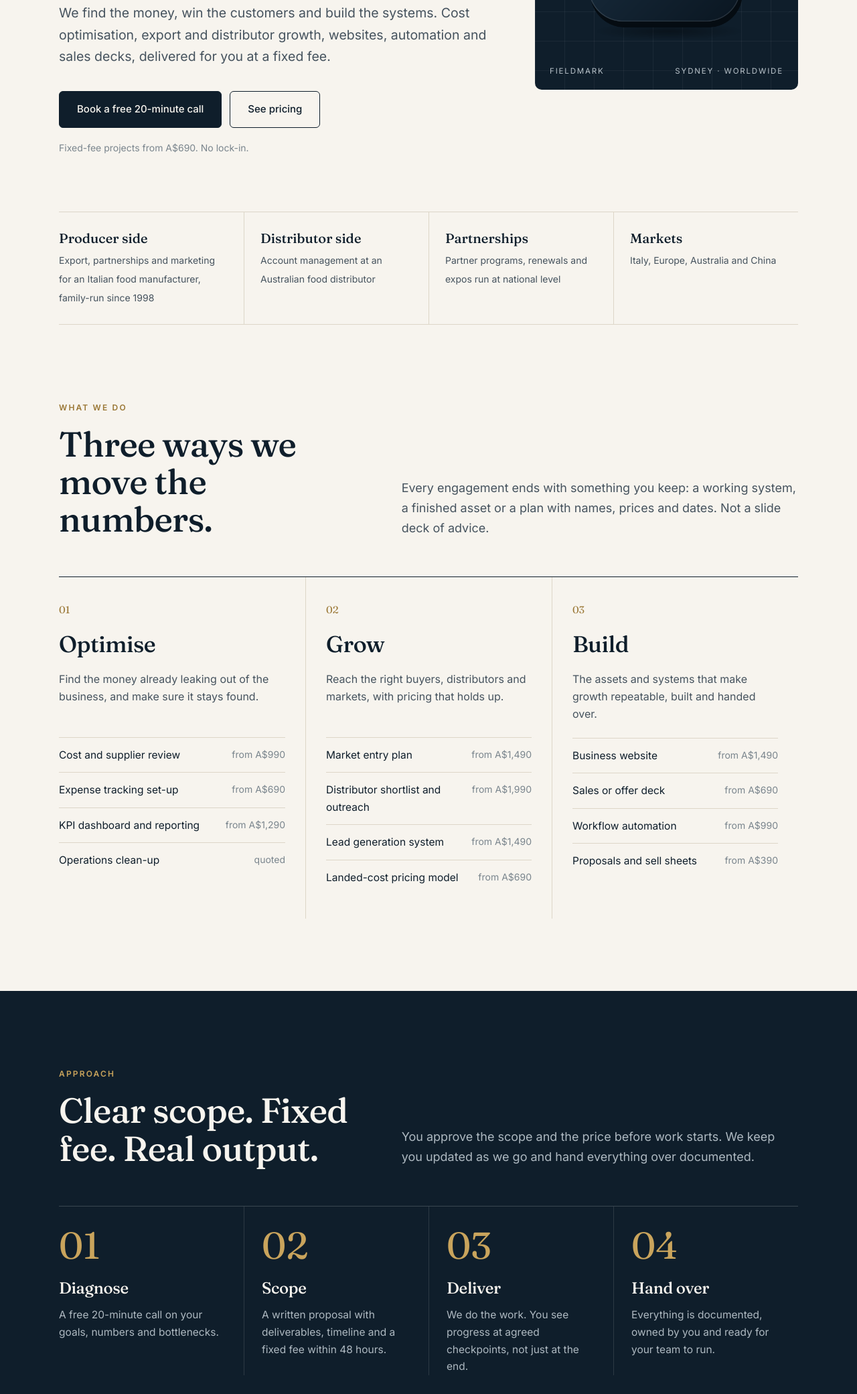
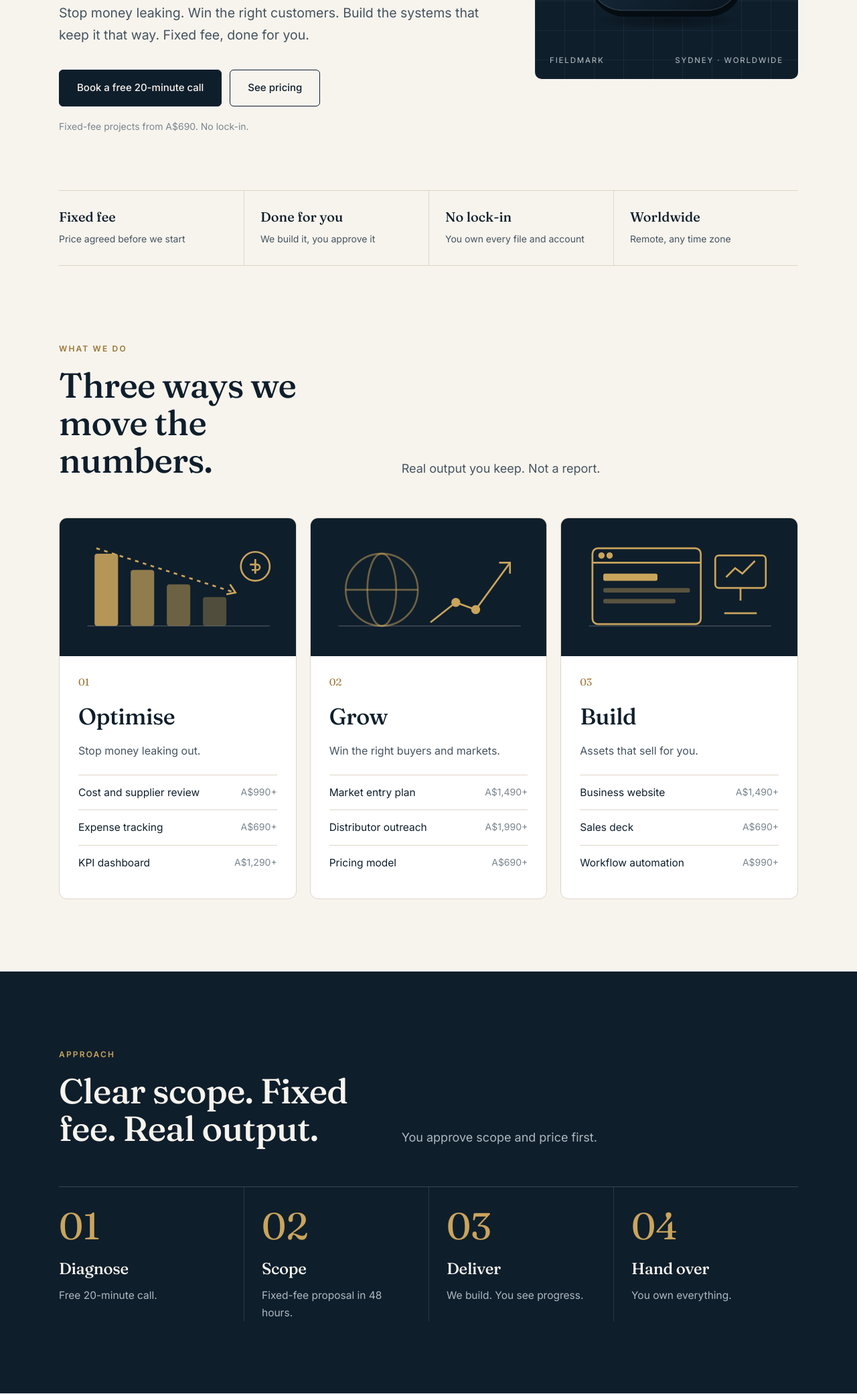
Before and after one commit to vitmoramarco-boop/fieldmark-site, a plain HTML site: page index.html in a window 1280 px wide. Shown: the part 558-2640 px from the top of the page at 67% size. Drawn offline with Linux system fonts and the light colour scheme.

Commit message:
Faceless, shorter copy, visual pillars, accurate EMDG note
Co-Authored-By: Claude Opus 5.5 <noreply@anthropic.com>
Claude-Session: https://claude.ai/code/session_01M36afrGRZppA4tDur81SKB

```diff
--- a/index.html
+++ b/index.html
@@ -4,21 +4,20 @@
 <meta charset="utf-8">
 <meta name="viewport" content="width=device-width, initial-scale=1">
 <title>Fieldmark Consultancy | The operating partner for growing businesses</title>
-<meta name="description" content="Fieldmark Consultancy helps growing businesses find the money, win the customers and build the systems: cost optimisation, KPI reporting, export and distributor growth, websites, automation and sales decks. Fixed fees from A$690.">
-<meta name="author" content="Antonio Moramarco">
+<meta name="description" content="Fieldmark Consultancy helps growing businesses stop money leaking, win the right customers and build the systems: cost optimisation, KPI reporting, export and distributor growth, websites, automation and sales decks. Fixed fees from A$690.">
 <link rel="canonical" href="https://fieldmarkconsultancy.com/">
 <link rel="icon" href="assets/mark.svg" type="image/svg+xml">
 <link rel="apple-touch-icon" href="assets/mark-512.png">
 <meta property="og:type" content="website">
 <meta property="og:title" content="Fieldmark Consultancy">
-<meta property="og:description" content="The operating partner for growing businesses. We find the money, win the customers and build the systems.">
+<meta property="og:description" content="The operating partner for growing businesses. Stop money leaking, win the right customers, build the systems.">
 <meta property="og:url" content="https://fieldmarkconsultancy.com/">
 <meta property="og:image" content="https://fieldmarkconsultancy.com/assets/og.png">
 <meta name="twitter:card" content="summary_large_image">
 <link rel="preconnect" href="https://fonts.googleapis.com"><link rel="preconnect" href="https://fonts.gstatic.com" crossorigin>
 <link href="https://fonts.googleapis.com/css2?family=Fraunces:opsz,wght@9..144,400;9..144,500;9..144,600&family=Inter:wght@400;500;600&display=swap" rel="stylesheet">
 <script type="application/ld+json">
-{"@context":"https://schema.org","@type":"ProfessionalService","name":"Fieldmark Consultancy","url":"https://fieldmarkconsultancy.com/","email":"hello@fieldmarkconsultancy.com","logo":"https://fieldmarkconsultancy.com/assets/mark-512.png","founder":{"@type":"Person","name":"Antonio Moramarco"},"areaServed":"Worldwide","priceRange":"A$690 - A$4,900","address":{"@type":"PostalAddress","addressLocality":"Sydney","addressRegion":"NSW","addressCountry":"AU"},"sameAs":["https://www.linkedin.com/company/fieldmark-consultancy"]}
+{"@context":"https://schema.org","@type":"ProfessionalService","name":"Fieldmark Consultancy","url":"https://fieldmarkconsultancy.com/","email":"hello@fieldmarkconsultancy.com","logo":"https://fieldmarkconsultancy.com/assets/mark-512.png","areaServed":"Worldwide","priceRange":"A$690 - A$4,900","address":{"@type":"PostalAddress","addressLocality":"Sydney","addressRegion":"NSW","addressCountry":"AU"},"sameAs":["https://www.linkedin.com/company/fieldmark-consultancy"]}
 </script>
 <style>
 :root{--paper:#F7F4EE;--ink:#0F1E2B;--ink2:#46535E;--mut:#7A858D;--brass:#9A7735;--brass2:#C9A45C;--line:#DDD6C8;--r:6px}
@@ -62,12 +61,12 @@ section{padding:108px 0}
 .head{display:grid;grid-template-columns:1fr 1.3fr;gap:56px;margin-bottom:58px;align-items:end}
 h2{font-size:clamp(32px,4.2vw,52px);line-height:1.08;margin-top:14px}
 .head p{color:var(--ink2);font-size:18px}
-.pillars{display:grid;grid-template-columns:repeat(3,1fr);border-top:1px solid var(--ink)}
-.pillar{padding:34px 30px 36px 0}
-.pillar+.pillar{padding-left:30px;border-left:1px solid var(--line)}
+.pillars{display:grid;grid-template-columns:repeat(3,1fr);gap:20px}
+.pillar{background:#fff;border:1px solid var(--line);border-radius:12px;padding:0 28px 28px;overflow:hidden;transition:transform .3s,box-shadow .3s}.pillar:hover{transform:translateY(-4px);box-shadow:0 24px 50px -30px rgba(15,30,43,.5)}.viz{margin:0 -28px 24px;background:var(--ink);padding:26px 28px 18px}.viz svg{width:100%;height:auto;display:block}
+
 .pillar .no{font-family:Fraunces,serif;font-size:15px;color:var(--brass)}
 .pillar h3{font-size:34px;margin:10px 0}
-.pillar>p{color:var(--ink2);font-size:16px;min-height:78px}
+.pillar>p{color:var(--ink2);font-size:16px}
 .pillar ul{list-style:none;margin-top:22px}
 .pillar li{padding:13px 0;border-top:1px solid var(--line);font-size:15.5px;display:flex;justify-content:space-between;gap:12px}
 .pillar li span{color:var(--mut);font-size:14px;white-space:nowrap}
@@ -124,7 +123,7 @@ footer .wrap{display:flex;justify-content:space-between;align-items:center;flex-
 footer nav{display:flex;gap:24px}footer a{text-decoration:none}footer a:hover{color:var(--ink)}
 .fade{opacity:0;transform:translateY(16px);transition:opacity .9s ease,transform .9s ease}
 .fade.in{opacity:1;transform:none}
-@media(max-width:960px){.hero,.head,.founder,.faq,.contact{grid-template-columns:1fr}.hero-art{max-width:420px}.pillars,.packs{grid-template-columns:1fr}.pillar,.pillar+.pillar{padding:30px 0;border-left:0;border-top:1px solid var(--line)}.pillar>p{min-height:0}.steps,.creds{grid-template-columns:1fr 1fr}.step,.step+.step{padding:26px 20px 26px 0;border-left:0}.creds div,.creds div+div{padding:20px 16px 20px 0;border-left:0}.nav ul{display:none}}
+@media(max-width:960px){.hero,.head,.founder,.faq,.contact{grid-template-columns:1fr}.hero-art{max-width:420px}.pillars,.packs{grid-template-columns:1fr}.steps,.creds{grid-template-columns:1fr 1fr}.step,.step+.step{padding:26px 20px 26px 0;border-left:0}.creds div,.creds div+div{padding:20px 16px 20px 0;border-left:0}.nav ul{display:none}}
 @media(max-width:560px){.wrap{padding:0 20px}.hero{padding:52px 0 60px}section{padding:72px 0}.steps,.creds{grid-template-columns:1fr}.cv li{grid-template-columns:1fr;gap:4px}.nav .btn{padding:11px 16px;font-size:14px}.brand small{display:none}}
 @media(prefers-reduced-motion:reduce){.fade{opacity:1;transform:none;transition:none}html{scroll-behavior:auto}}
 </style>
@@ -133,7 +132,7 @@ footer nav{display:flex;gap:24px}footer a{text-decoration:none}footer a:hover{co
 <a class="skip" href="#main">Skip to content</a>
 <header><div class="wrap nav">
 <a class="brand" href="#top" aria-label="Fieldmark Consultancy home"><img src="assets/mark.svg" alt="" width="38" height="38"><span><b>Fieldmark</b><small>Consultancy</small></span></a>
-<nav aria-label="Main"><ul><li><a href="#services">Services</a></li><li><a href="#approach">Approach</a></li><li><a href="#founder">Founder</a></li><li><a href="#pricing">Pricing</a></li><li><a href="#faq">FAQ</a></li></ul></nav>
+<nav aria-label="Main"><ul><li><a href="#services">Services</a></li><li><a href="#approach">Approach</a></li><li><a href="#pricing">Pricing</a></li><li><a href="#faq">FAQ</a></li></ul></nav>
 <a class="btn" href="#contact">Book a call</a>
 </div></header>
 
@@ -143,67 +142,55 @@ footer nav{display:flex;gap:24px}footer a{text-decoration:none}footer a:hover{co
 <div>
 <span class="kicker">Business growth consultancy &middot; International</span>
 <h1>The operating partner for <em>growing</em> businesses.</h1>
-<p class="lead">We find the money, win the customers and build the systems. Cost optimisation, export and distributor growth, websites, automation and sales decks, delivered for you at a fixed fee.</p>
+<p class="lead">Stop money leaking. Win the right customers. Build the systems that keep it that way. Fixed fee, done for you.</p>
 <div class="cta"><a class="btn" href="#contact">Book a free 20-minute call</a><a class="btn line" href="#pricing">See pricing</a></div>
 <p class="note">Fixed-fee projects from A$690. No lock-in.</p>
 </div>
 <div class="hero-art" aria-hidden="true"><img src="assets/mark-3d.png" alt="" width="1024" height="1024"><div class="cap"><span>Fieldmark</span><span>Sydney &middot; Worldwide</span></div></div>
 </div>
 <div class="creds fade">
-<div><b>Producer side</b><span>Export, partnerships and marketing for an Italian food manufacturer, family-run since 1998</span></div>
-<div><b>Distributor side</b><span>Account management at an Australian food distributor</span></div>
-<div><b>Partnerships</b><span>Partner programs, renewals and expos run at national level</span></div>
-<div><b>Markets</b><span>Italy, Europe, Australia and China</span></div>
+<div><b>Fixed fee</b><span>Price agreed before we start</span></div>
+<div><b>Done for you</b><span>We build it, you approve it</span></div>
+<div><b>No lock-in</b><span>You own every file and account</span></div>
+<div><b>Worldwide</b><span>Remote, any time zone</span></div>
 </div>
 </div>
 
 <section id="services"><div class="wrap">
-<div class="head fade"><div><span class="kicker">What we do</span><h2>Three ways we move the numbers.</h2></div><p>Every engagement ends with something you keep: a working system, a finished asset or a plan with names, prices and dates. Not a slide deck of advice.</p></div>
+<div class="head fade"><div><span class="kicker">What we do</span><h2>Three ways we move the numbers.</h2></div><p>Real output you keep. Not a report.</p></div>
 <div class="pillars">
-<div class="pillar fade"><span class="no">01</span><h3>Optimise</h3><p>Find the money already leaking out of the business, and make sure it stays found.</p><ul><li>Cost and supplier review<span>from A$990</span></li><li>Expense tracking set-up<span>from A$690</span></li><li>KPI dashboard and reporting<span>from A$1,290</span></li><li>Operations clean-up<span>quoted</span></li></ul></div>
-<div class="pillar fade"><span class="no">02</span><h3>Grow</h3><p>Reach the right buyers, distributors and markets, with pricing that holds up.</p><ul><li>Market entry plan<span>from A$1,490</span></li><li>Distributor shortlist and outreach<span>from A$1,990</span></li><li>Lead generation system<span>from A$1,490</span></li><li>Landed-cost pricing model<span>from A$690</span></li></ul></div>
-<div class="pillar fade"><span class="no">03</span><h3>Build</h3><p>The assets and systems that make growth repeatable, built and handed over.</p><ul><li>Business website<span>from A$1,490</span></li><li>Sales or offer deck<span>from A$690</span></li><li>Workflow automation<span>from A$990</span></li><li>Proposals and sell sheets<span>from A$390</span></li></ul></div>
+<div class="pillar fade"><div class="viz"><svg viewBox="0 0 220 120" aria-hidden="true"><g fill="none" stroke="#C9A45C" stroke-width="2"><rect x="18" y="20" width="26" height="80" rx="3" fill="#C9A45C" fill-opacity=".9" stroke="none"/><rect x="58" y="38" width="26" height="62" rx="3" fill="#C9A45C" fill-opacity=".7" stroke="none"/><rect x="98" y="54" width="26" height="46" rx="3" fill="#C9A45C" fill-opacity=".5" stroke="none"/><rect x="138" y="68" width="26" height="32" rx="3" fill="#C9A45C" fill-opacity=".35" stroke="none"/><path d="M20 14 L170 62" stroke-dasharray="4 5"/><path d="M168 54 l6 9 -10 2"/><circle cx="196" cy="34" r="16"/><path d="M196 26v16M190 32h8a3 3 0 010 6h-6"/></g><line x1="10" y1="100" x2="212" y2="100" stroke="#F7F4EE" stroke-opacity=".25"/></svg></div><span class="no">01</span><h3>Optimise</h3><p>Stop money leaking out.</p><ul><li>Cost and supplier review<span>A$990+</span></li><li>Expense tracking<span>A$690+</span></li><li>KPI dashboard<span>A$1,290+</span></li></ul></div>
+<div class="pillar fade"><div class="viz"><svg viewBox="0 0 220 120" aria-hidden="true"><g fill="none" stroke="#C9A45C" stroke-width="2"><circle cx="58" cy="60" r="40" stroke-opacity=".5"/><ellipse cx="58" cy="60" rx="16" ry="40" stroke-opacity=".5"/><line x1="18" y1="60" x2="98" y2="60" stroke-opacity=".5"/><path d="M112 96 L140 74 L162 82 L200 30"/><path d="M188 30h12v12"/><circle cx="140" cy="74" r="4" fill="#C9A45C"/><circle cx="162" cy="82" r="4" fill="#C9A45C"/></g><line x1="10" y1="100" x2="212" y2="100" stroke="#F7F4EE" stroke-opacity=".25"/></svg></div><span class="no">02</span><h3>Grow</h3><p>Win the right buyers and markets.</p><ul><li>Market entry plan<span>A$1,490+</span></li><li>Distributor outreach<span>A$1,990+</span></li><li>Pricing model<span>A$690+</span></li></ul></div>
+<div class="pillar fade"><div class="viz"><svg viewBox="0 0 220 120" aria-hidden="true"><g fill="none" stroke="#C9A45C" stroke-width="2"><rect x="14" y="14" width="120" height="84" rx="6"/><line x1="14" y1="30" x2="134" y2="30"/><circle cx="24" cy="22" r="2.5" fill="#C9A45C"/><circle cx="33" cy="22" r="2.5" fill="#C9A45C"/><rect x="26" y="42" width="60" height="8" rx="2" fill="#C9A45C" stroke="none"/><rect x="26" y="58" width="96" height="5" rx="2" fill="#C9A45C" fill-opacity=".4" stroke="none"/><rect x="26" y="70" width="80" height="5" rx="2" fill="#C9A45C" fill-opacity=".4" stroke="none"/><rect x="150" y="22" width="56" height="36" rx="4"/><path d="M178 58v14M160 86h36"/><path d="M162 46l10-10 8 6 14-14" /></g><line x1="10" y1="100" x2="212" y2="100" stroke="#F7F4EE" stroke-opacity=".25"/></svg></div><span class="no">03</span><h3>Build</h3><p>Assets that sell for you.</p><ul><li>Business website<span>A$1,490+</span></li><li>Sales deck<span>A$690+</span></li><li>Workflow automation<span>A$990+</span></li></ul></div>
 </div>
 </div></section>
 
 <section id="approach" class="dark"><div class="wrap">
-<div class="head fade"><div><span class="kicker">Approach</span><h2>Clear scope. Fixed fee. Real output.</h2></div><p>You approve the scope and the price before work starts. We keep you updated as we go and hand everything over documented.</p></div>
+<div class="head fade"><div><span class="kicker">Approach</span><h2>Clear scope. Fixed fee. Real output.</h2></div><p>You approve scope and price first.</p></div>
 <div class="steps">
-<div class="step fade"><span class="no">01</span><h3>Diagnose</h3><p>A free 20-minute call on your goals, numbers and bottlenecks.</p></div>
-<div class="step fade"><span class="no">02</span><h3>Scope</h3><p>A written proposal with deliverables, timeline and a fixed fee within 48 hours.</p></div>
-<div class="step fade"><span class="no">03</span><h3>Deliver</h3><p>We do the work. You see progress at agreed checkpoints, not just at the end.</p></div>
-<div class="step fade"><span class="no">04</span><h3>Hand over</h3><p>Everything is documented, owned by you and ready for your team to run.</p></div>
+<div class="step fade"><span class="no">01</span><h3>Diagnose</h3><p>Free 20-minute call.</p></div>
+<div class="step fade"><span class="no">02</span><h3>Scope</h3><p>Fixed-fee proposal in 48 hours.</p></div>
+<div class="step fade"><span class="no">03</span><h3>Deliver</h3><p>We build. You see progress.</p></div>
+<div class="step fade"><span class="no">04</span><h3>Hand over</h3><p>You own everything.</p></div>
 </div>
 </div></section>
 
-<section id="founder"><div class="wrap founder">
-<div class="fade"><span class="kicker">Founder</span><p class="quote">I have sat on both sides of the table, selling into new markets and buying for a distributor. Fieldmark brings that to businesses that want results, not reports.</p><p class="sig"><b>Antonio Moramarco</b> &middot; Founder, Fieldmark Consultancy</p></div>
-<ul class="cv fade">
-<li><span>Export</span><p><b>Moramarco Glutenfree, Italy</b>Export, partnerships and marketing for the family bakery, in operation since 1998, including market entry work in China and Europe.</p></li>
-<li><span>Distribution</span><p><b>Foodlink Distributors, Australia</b>Account management at a food distributor, from the buyer's side of the table.</p></li>
-<li><span>Partnerships</span><p><b>Partnerships management</b>Partner programs, renewals, expo programming and member communications at national level.</p></li>
-<li><span>Training</span><p><b>VET trainer and assessor</b>Turning know-how into processes and training other people can follow.</p></li>
-<li><span>Base</span><p><b>Sydney, working worldwide</b>Born in Altamura, Puglia, and based in Sydney.</p></li>
-</ul>
-</div></section>
-
-<div class="wrap"><div style="height:1px;background:var(--line)"></div></div>
 
 <section id="pricing"><div class="wrap">
-<div class="head fade"><div><span class="kicker">Pricing</span><h2>Start with one problem, or hand us the lot.</h2></div><p>Published starting prices, fixed after a free call. You know the full cost before anything starts.</p></div>
+<div class="head fade"><div><span class="kicker">Pricing</span><h2>Start with one problem, or hand us the lot.</h2></div><p>Starting prices, fixed in writing before we start.</p></div>
 <div class="packs">
 <div class="pack fade"><span class="kicker">Sprint</span><h3>One focused fix</h3><p class="price">A$690<small> &nbsp;starting</small></p><p class="terms">1 to 3 weeks &middot; one deliverable</p><ul><li>A cost review, website, deck or pricing model</li><li>Fixed fee agreed upfront</li><li>Full handover</li></ul><a class="btn line" href="#contact">Request a quote</a></div>
 <div class="pack feat fade"><span class="kicker">Most complete</span><h3>Growth build</h3><p class="price">A$4,900<small> &nbsp;starting</small></p><p class="terms">4 to 8 weeks &middot; paid in milestones</p><ul><li>Cost review and KPI dashboard</li><li>Website and sales deck</li><li>Lead or distributor pipeline</li><li>Outreach system set up and running</li></ul><a class="btn" href="#contact">Book a call</a></div>
 <div class="pack fade"><span class="kicker">Partner</span><h3>Ongoing retainer</h3><p class="price">A$990<small> &nbsp;per month</small></p><p class="terms">Monthly &middot; cancel any month</p><ul><li>Outreach and follow-ups</li><li>Monthly reporting and savings review</li><li>Website and deck updates</li></ul><a class="btn line" href="#contact">Talk to us</a></div>
 </div>
-<p class="fine">Prices in Australian dollars, excluding GST where applicable. Final fee depends on scope and is confirmed in writing before work starts. Australian exporters may be able to claim consultant costs under the Export Market Development Grants program; check eligibility with Austrade.</p>
+<p class="fine">Prices in AUD, excluding GST where applicable. Export clients: consultant research and promotion can count as an eligible expense under Austrade's Export Market Development Grants. EMDG is matched funding with turnover and minimum spend conditions (at least A$20,000 of your own spend on eligible activities), so it is not a refund and not guaranteed. Check eligibility with Austrade.</p>
 </div></section>
 
 <section id="faq" style="padding-top:20px"><div class="wrap faq">
 <div class="fade"><span class="kicker">FAQ</span><h2>Before you ask.</h2></div>
 <div class="fade">
 <details><summary>Why are your prices lower than agencies?</summary><p>We run lean and use AI tools for research and production, with every output reviewed by a person. You pay for outcomes, not overheads.</p></details>
-<details><summary>Which businesses do you work with?</summary><p>Small and mid-sized businesses, with particular depth in food and beverage, consumer products and B2B services. Cost, reporting, website and deck work suits most industries.</p></details>
+<details><summary>Which businesses do you work with?</summary><p>Small and mid-sized businesses, especially food and beverage, consumer products and B2B services.</p></details>
 <details><summary>Do you guarantee savings or sales?</summary><p>No honest consultant can. We commit to clear deliverables, quality and deadlines. Results depend on your product, price and market.</p></details>
 <details><summary>Do you give legal, tax or financial advice?</summary><p>No. We work alongside your accountant, lawyer or other licensed advisers where it is needed.</p></details>
 <details><summary>Can you work with us remotely?</summary><p>Yes. We are based in Sydney and work with clients in any time zone.</p></details>
```
